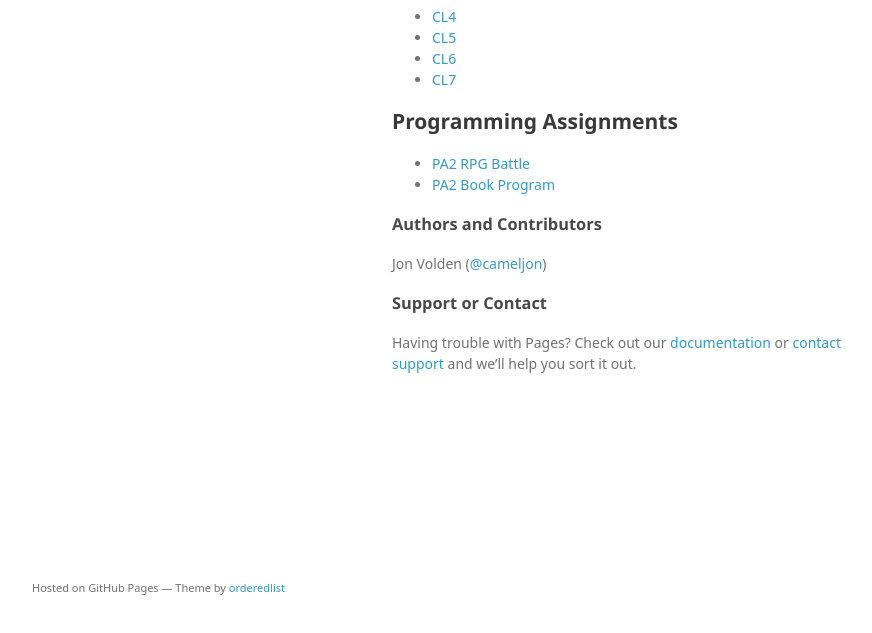
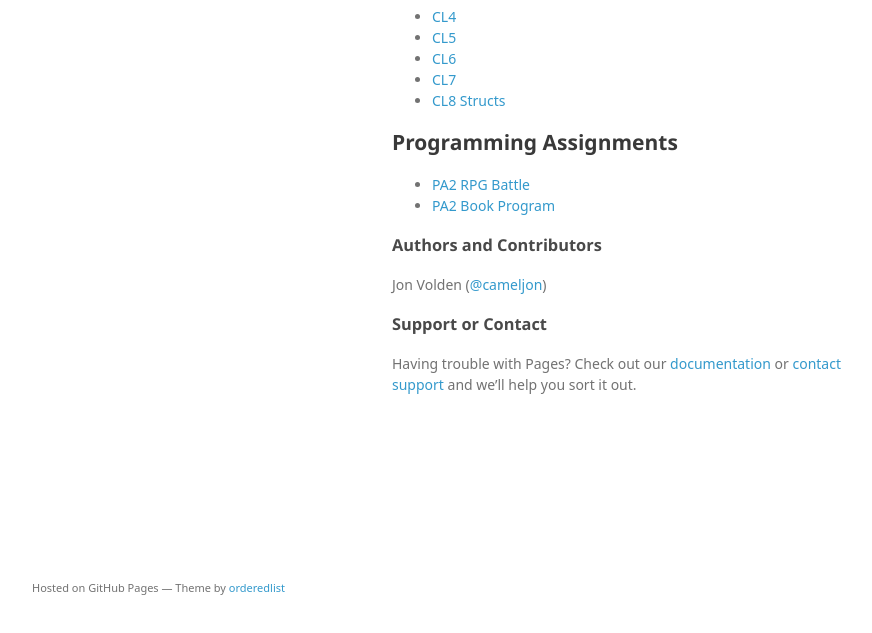
Before and after one commit to cameljon/cameljon.github.io, a plain HTML site: page index.html in a window 1280 px wide. Shown: the part 133-766 px from the top of the page, without its empty margins (178-1050 px from the left). Drawn offline with Linux system fonts and the light colour scheme; a web font is replaced by a local one.

Commit message:
Update index.html

```diff
--- a/index.html
+++ b/index.html
@@ -34,6 +34,7 @@
 <li><a href="https://github.com/cameljon/CL5">CL5</a></li>
 <li><a href="https://github.com/cameljon/CL6">CL6</a></li>
 <li><a href="https://github.com/cameljon/CL7">CL7</a></li>
+<li><a href="https://github.com/cameljon/CL8">CL8 Structs</a></li>
 </ul>
 
 <h2>
```
